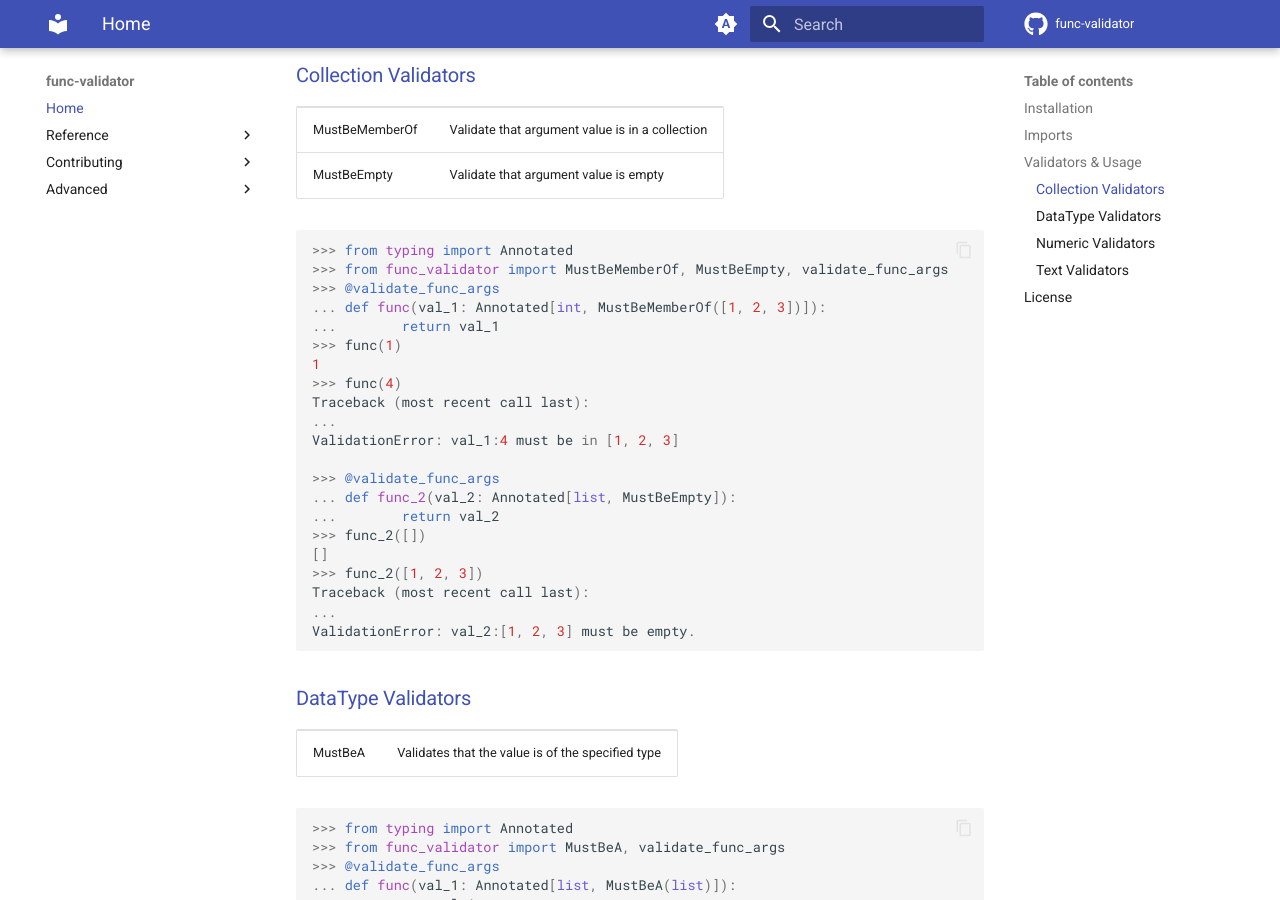
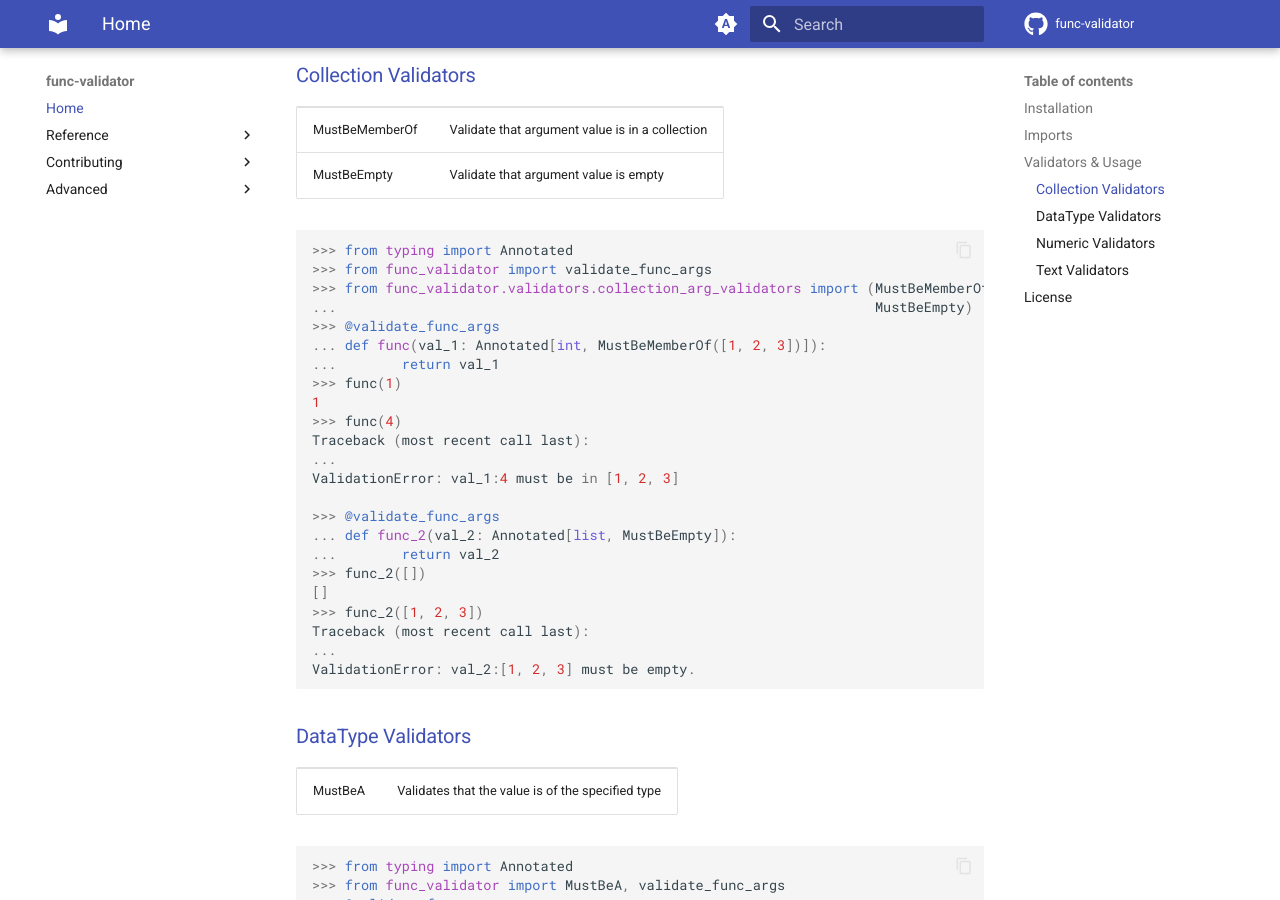
Before and after one commit to patrickboateng/func-validator, an MkDocs documentation site: the page built from docs/index.md, in a window 1280 px wide and 900 px high, scrolled down 809 px. Built offline with MkDocs 1.6.1 and Material for MkDocs 9.7.7, drawn with Linux system fonts in a browser that asks for light colours; comment, search, counter and statistics services are not loaded.

Commit message:
minor change

````diff
--- a/docs/index.md
+++ b/docs/index.md
@@ -51,7 +51,9 @@ checkout more examples.
 ```python
 
 >>> from typing import Annotated
->>> from func_validator import MustBeMemberOf, MustBeEmpty, validate_func_args
+>>> from func_validator import validate_func_args
+>>> from func_validator.validators.collection_arg_validators import (MustBeMemberOf,
+...                                                                  MustBeEmpty)
 >>> @validate_func_args
 ... def func(val_1: Annotated[int, MustBeMemberOf([1, 2, 3])]):
 ...        return val_1
@@ -84,6 +86,7 @@ ValidationError: val_2:[1, 2, 3] must be empty.
 </table>
 
 ```python
+
 >>> from typing import Annotated
 >>> from func_validator import MustBeA, validate_func_args
 >>> @validate_func_args
````
